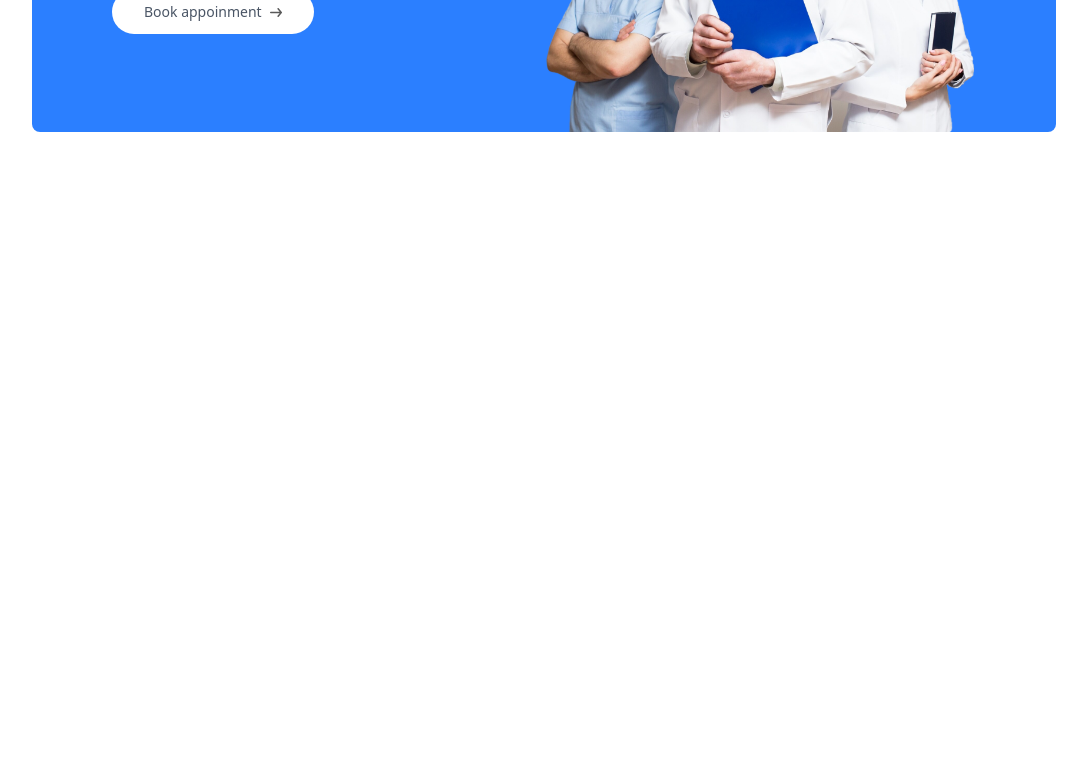
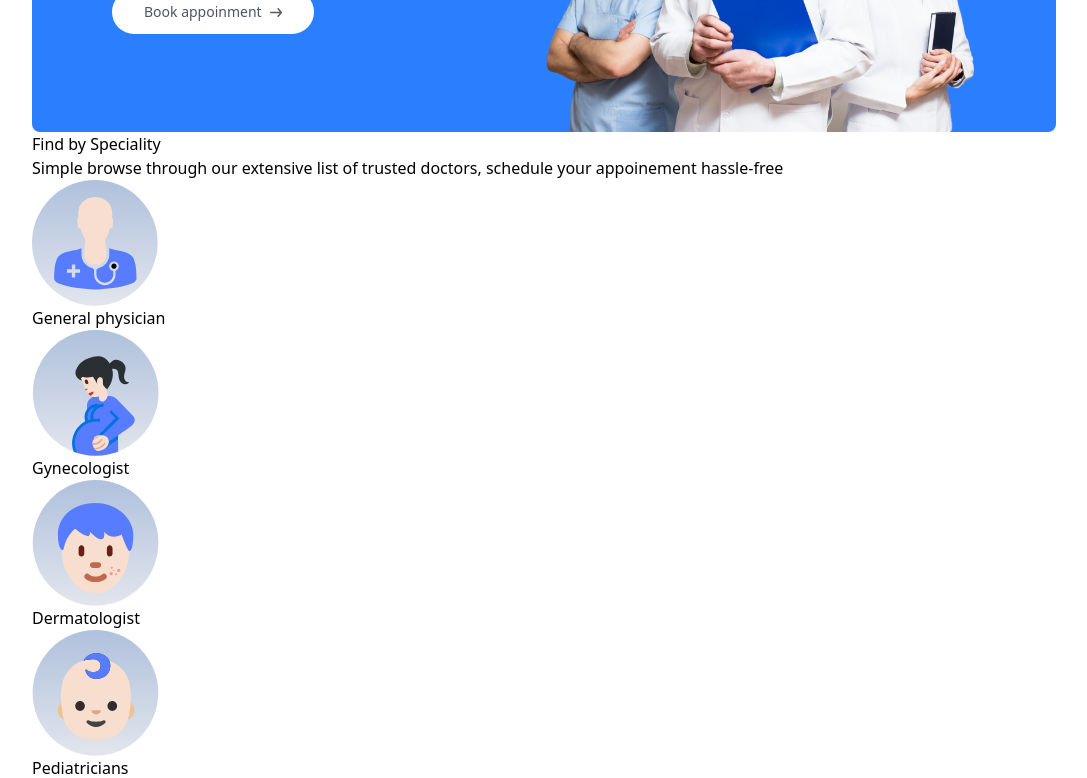
Before and after one commit to roshan-bajgain/Doctor_Appoinment_System_Front-end, a React (Vite) app: page / in a window 1280 px wide. Shown: the part 540-1318 px from the top of the page, without its empty margins (96-1183 px from the left). Before the commit the page ends 800 px from the top, so only its background shows below. Built offline with nearby package versions, Linux system fonts and the light colour scheme.

Commit message:
Create speciality menu and import data from assests

```diff
--- a/src/components/SpecialityMenu.jsx
+++ b/src/components/SpecialityMenu.jsx
@@ -1,9 +1,25 @@
-import React from 'react'
+import React from "react";
+import { specialityData } from "../assets/assets";
+import { Link } from "react-router-dom";
 
 const SpecialityMenu = () => {
   return (
-    <div>SpecialityMenu</div>
-  )
-}
+    <div id="speciality">
+      <h1>Find by Speciality</h1>
+      <p>
+        Simple browse through our extensive list of trusted doctors, schedule
+        your appoinement hassle-free
+      </p>
+      <div>
+        {specialityData.map((item, index) => (
+          <Link key={index} to={`/doctors/${item.speciality}`}>
+            <img src={item.image} alt="" />
+            <p>{item.speciality}</p>
+          </Link>
+        ))}
+      </div>
+    </div>
+  );
+};
 
-export default SpecialityMenu
+export default SpecialityMenu;
--- a/src/pages/Home.jsx
+++ b/src/pages/Home.jsx
@@ -1,10 +1,14 @@
-import React from 'react'
-import Header from '../components/Header'
+import React from "react";
+import Header from "../components/Header";
+import SpecialityMenu from "../components/SpecialityMenu";
 
 const Home = () => {
   return (
-    <div><Header /></div>
-  )
-}
+    <div>
+      <Header />
+      <SpecialityMenu />
+    </div>
+  );
+};
 
-export default Home
+export default Home;
```
